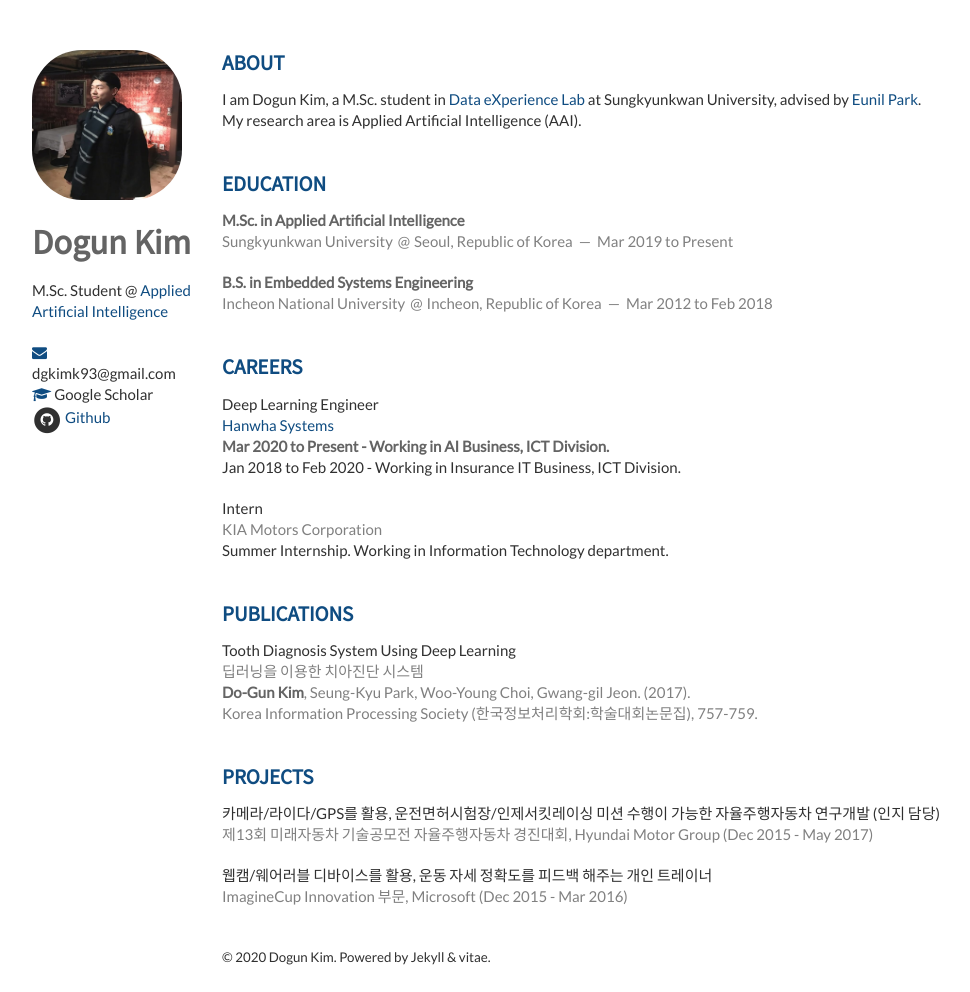
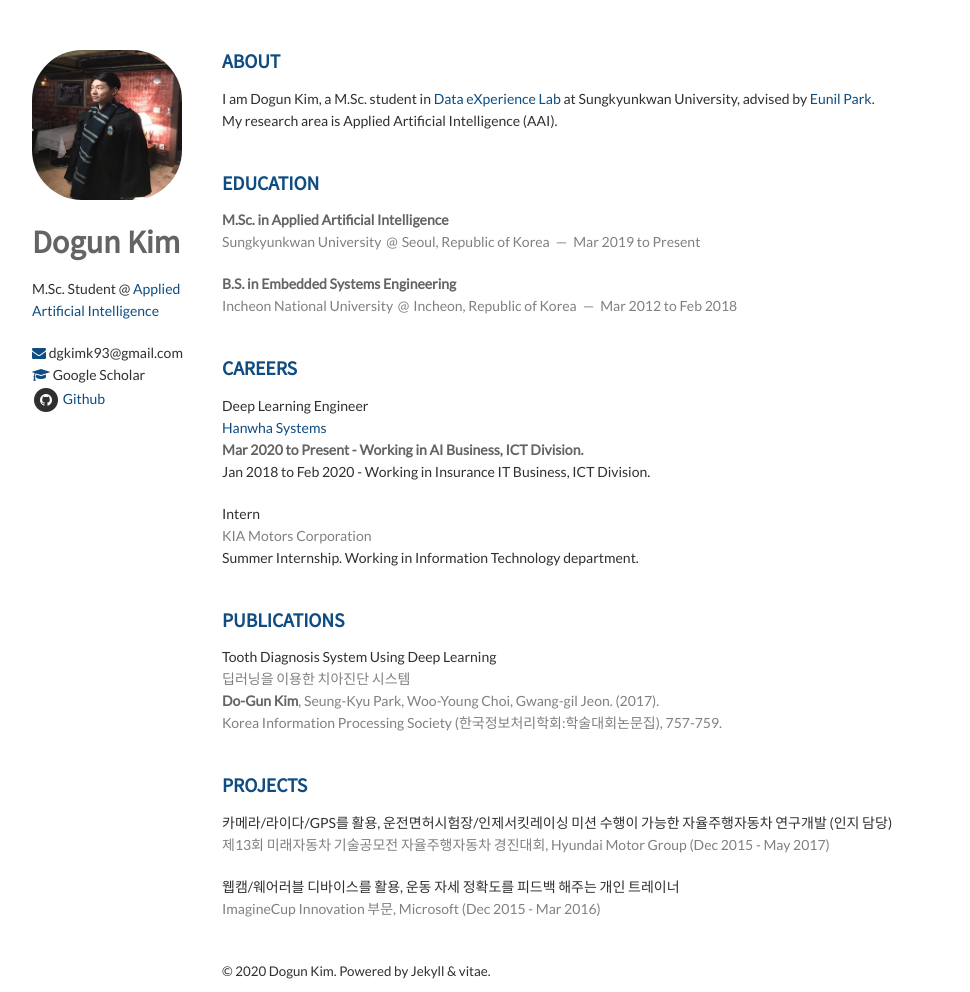
Before and after one commit to K-I-M-J-I-N/K-I-M-J-I-N.github.io, a Jekyll site: the page built from index.html, in a window 1280 px wide. Shown: the whole page, without its empty margins (138-1108 px from the left). Built offline with Jekyll 4.4.1, drawn with Linux system fonts in a browser that asks for light colours; nearby versions of some CDN libraries; the list of posts is cut into pages by our own code.

Commit message:
Update layout.css

```diff
--- a/static/css/layout.css
+++ b/static/css/layout.css
@@ -1,8 +1,8 @@
 body {
     font-family: "Lato", "Open Sans", sans-serif;
     /* font-family: "Raleway", Helvetica, Arial, sans-serif; */
-    font-size: 15px;
-    line-height: 21px;
+    font-size: 14px;
+    line-height: 22px;
     color: rgb(48, 48, 48);
     /* border-top: 5px solid #0F4C81;
     border-bottom: 5px solid #0F4C81; */
```
